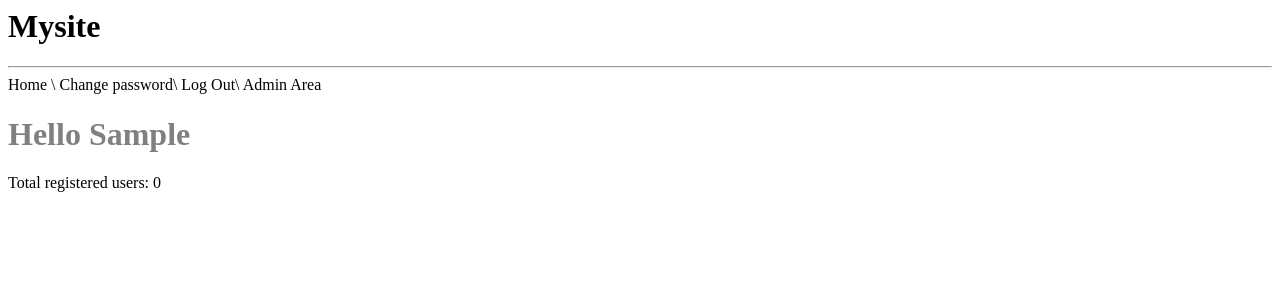
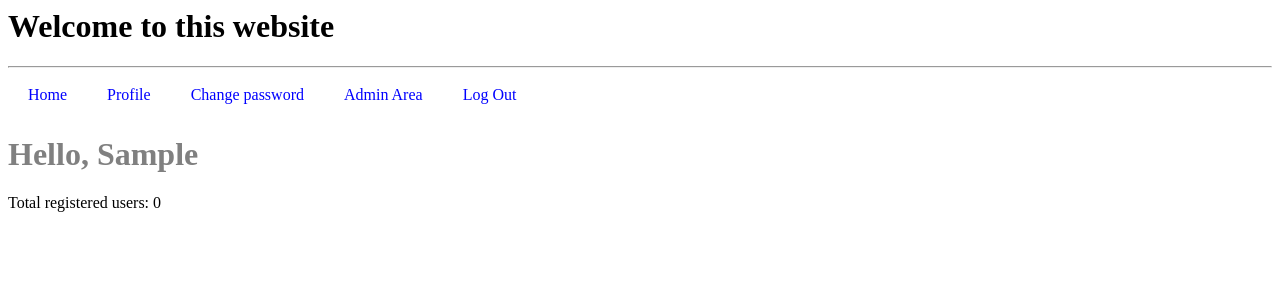
Before and after one commit to ma7aziz/django_users_system, a Django app: page / in a window 1280 px wide. Shown: the top 300 px of the page. Run offline with Django 3.2, Linux system fonts and the light colour scheme; the visitor is signed in with stand-in values (Sample User, id 1); data comes from the database, SQL or seed files in the repository.

Commit message:
added profile Model , and ability to update it by user

```diff
--- a/users/core/models.py
+++ b/users/core/models.py
@@ -1,3 +1,22 @@
 from django.db import models
+from django.contrib.auth.models import User
+from django.db.models.signals import post_save
+from django.dispatch import receiver
+# Create your models here.
 
-# Create your models here.
+class Profile(models.Model):
+    user = models.OneToOneField(User, on_delete=models.CASCADE)
+    bio = models.CharField(max_length=500, blank=True)
+    image= models.ImageField(upload_to='profiles/', blank=True)
+    birthdate = models.DateField(blank=True, null=True)
+    city= models.CharField(max_length=50, blank=True)
+
+
+@receiver(post_save, sender=User)
+def create_user_profile(sender, instance,created,**kwargs):
+    if created:
+        Profile.objects.create(user=instance)
+
+@receiver(post_save, sender=User)
+def save_user_profile(sender, instance, **kwargs):
+    instance.profile.save()
--- a/users/core/views.py
+++ b/users/core/views.py
@@ -1,7 +1,9 @@
 from django.shortcuts import render, redirect
 from django.contrib.auth.forms import UserCreationForm
 from django.contrib.auth.models import User
-
+from .forms import profile_update
+from django.contrib.auth.decorators import login_required
+from django.contrib import messages
 # Create your views here.
 
 def home(request):
@@ -23,3 +25,21 @@ def signup(request):
     else:
         form = UserCreationForm
     return render(request, 'registration/signup.html', {'form':form})
+
+@login_required
+def profile(request):
+    if request.method == 'POST':
+
+        profile_form = profile_update(request.POST, instance=request.user.profile)
+        if profile_form.is_valid:
+
+            profile_form.save()
+            messages.success(request, ('Your profile was updated successfully'))
+            return redirect('profile')
+        else:
+            messages.error(request, ('Please correct the error below.'))
+    else:
+        form = profile_update
+        return render(request, 'profile.html', {
+            'form': form
+        })
--- a/users/templates/base.html
+++ b/users/templates/base.html
@@ -2,22 +2,33 @@
     a {
         text-decoration: none;
         cursor: pointer;
-        color: black;
+        color: blue;
 
     }
+    .nav {
+        display: flex;
+
+    }
+    .nav a {
+        margin: 10px 20px;
+    }
+
 </style>
-<h1>Mysite</h1>
+<h1>Welcome to this website</h1>
 <hr>
 
-<a href="{% url 'home'%}">Home</a> \
+<div class="nav">
+<a href="{% url 'home'%}">Home</a>
 {% if user.is_authenticated%}
-<a href="{%url 'password_change'%}">Change password</a>\
-<a href="{%url 'logout'%}">Log Out</a>\
-{%else%}
-<a href="{%url 'signup'%}">Signup</a>\
-<a href="{%url 'login'%}">login</a> \
-{%endif%}
+<a href="{%url 'profile' %}">Profile</a>
+<a href="{%url 'password_change'%}">Change password</a>
 {%if user.is_superuser%}
 <a href="{%url  'admin:index' %}">Admin Area</a>
 {% endif %}
+<a href="{%url 'logout'%}">Log Out</a>
+{%else%}
+<a href="{%url 'signup'%}">Signup</a>
+<a href="{%url 'login'%}">login</a>
+{%endif%}
+</div>
 {%block content%} {%endblock%}
--- a/users/templates/index.html
+++ b/users/templates/index.html
@@ -3,9 +3,16 @@
 {%block content%}
 
 <h1 style="text-transform: capitalize; color:grey">
-    Hello
-    {%if user.is_authenticated%} {{user.username}}  {% else %} Guest {%endif%}
+    Hello,
+    {%if user.is_authenticated%} {{user.username}}
+    {% else %} Guest ...
+    <br> Signup Or Login Now!
+    {%endif%}
 </h1>
+{% if user.is_superuser%}
 Total registered users: {{count}}
+{% endif %}
+
+
 
 {%endblock%}
--- a/users/users/settings.py
+++ b/users/users/settings.py
@@ -122,3 +122,6 @@ STATIC_URL = '/static/'
 LOGIN_REDIRECT_URL = '/'
 LOGOUT_REDIRECT_URL = '/'
 EMAIL_BACKEND = 'django.core.mail.backends.console.EmailBackend'
+
+MEDIA_ROOT = os.path.join(BASE_DIR,'media/')
+MEDIA_URL = '/media/'
--- a/users/users/urls.py
+++ b/users/users/urls.py
@@ -16,10 +16,13 @@ Including another URLconf
 from django.contrib import admin
 from django.urls import path, include
 from core import views
+from django.conf.urls.static import static
+from django.conf import settings
 
 urlpatterns = [
     path('', views.home, name='home'),
     path('signup', views.signup, name='signup'),
     path('admin/', admin.site.urls),
-    path('accounts/', include('django.contrib.auth.urls'))
-]
+    path('accounts/', include('django.contrib.auth.urls')),
+    path('profile', views.profile, name='profile')
+]+ static(settings.MEDIA_URL, document_root=settings.MEDIA_ROOT)
```
Also changed, not shown: users/core/admin.py (+8 -1 lines), users/core/forms.py (added, +13 -0 lines), users/templates/profile.html (added, +40 -0 lines), users/core/migrations/0001_initial.py (added), users/core/migrations/0002_auto_20191115_1729.py (added).
